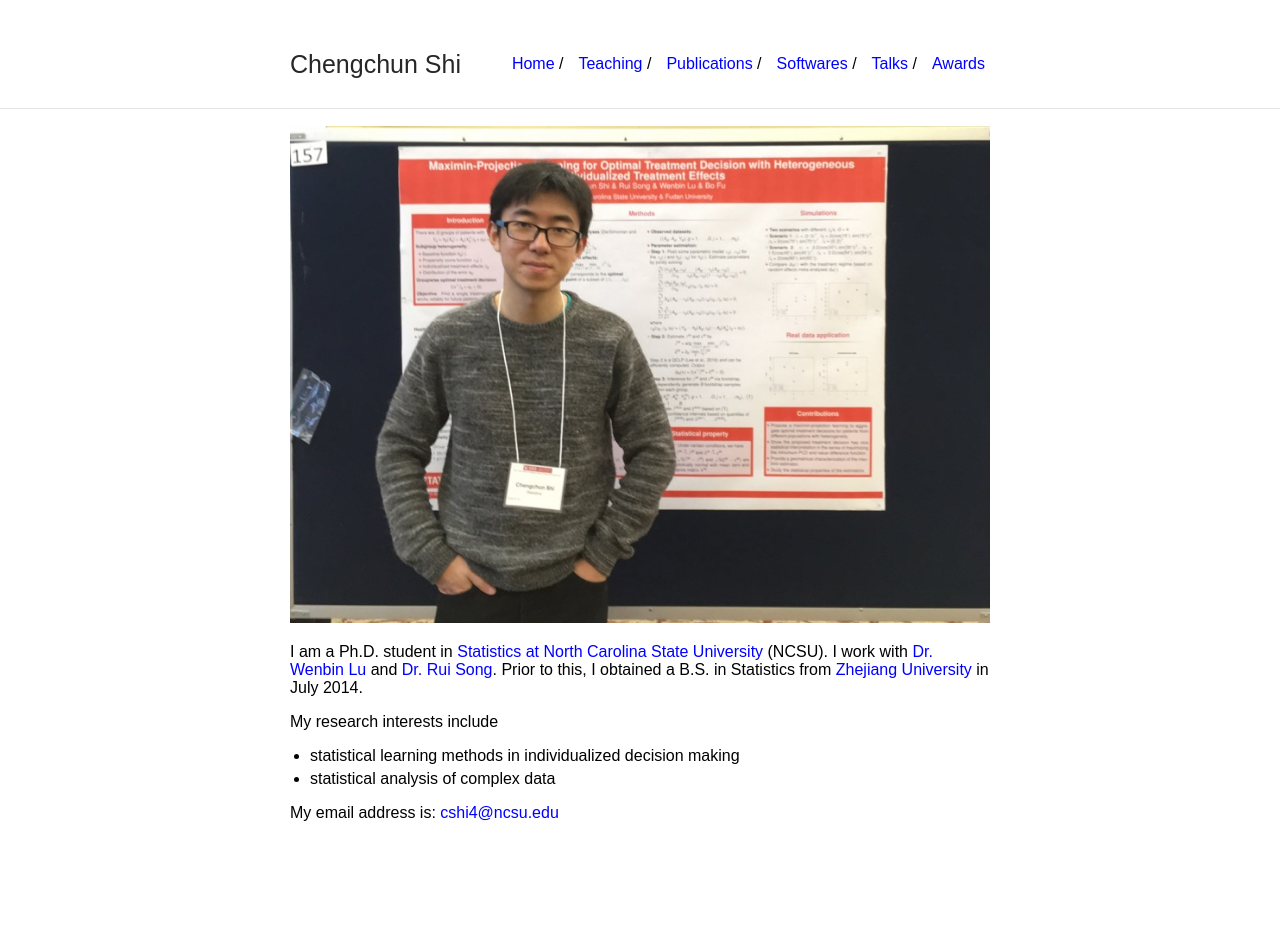
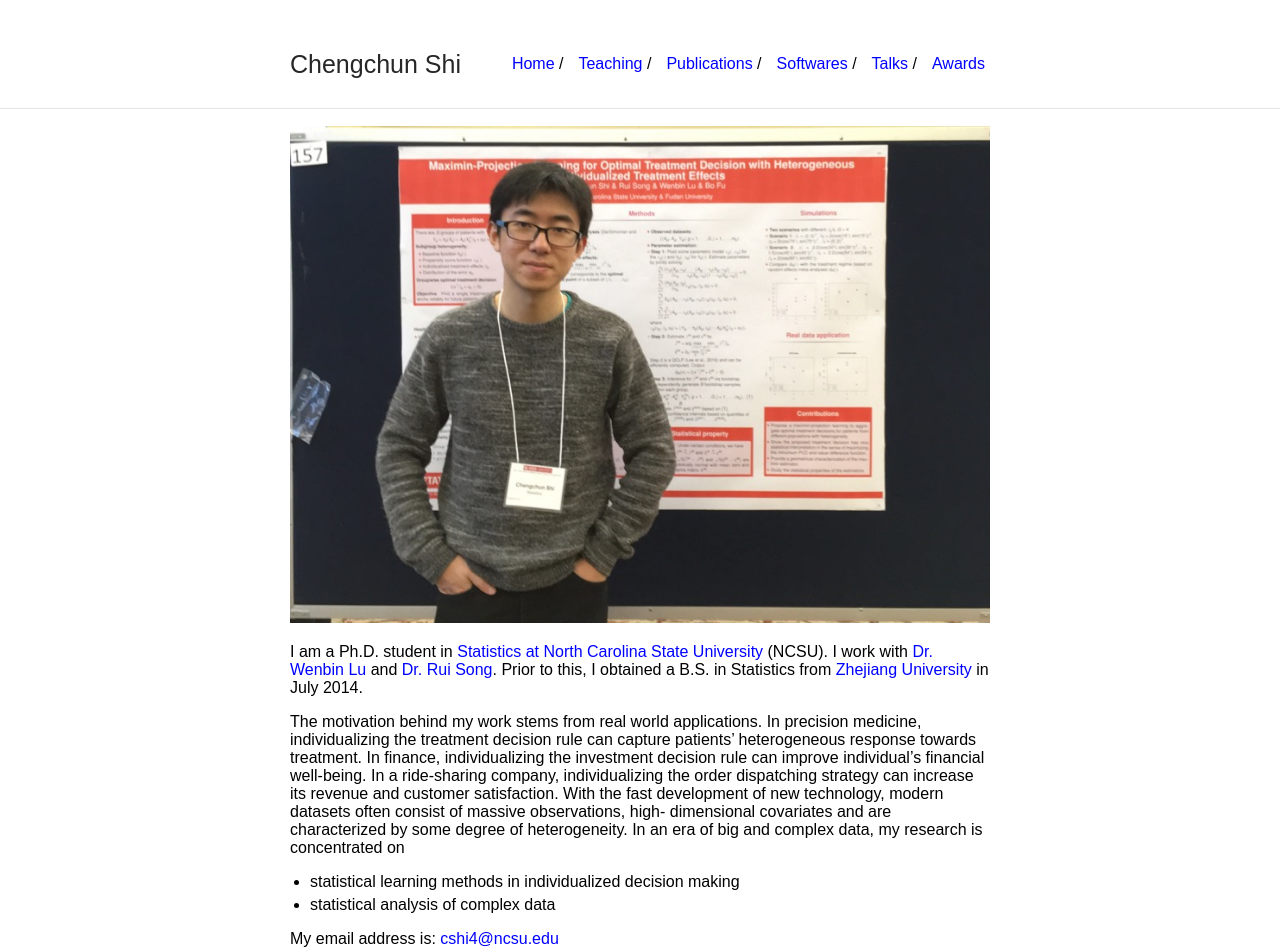
Before and after one commit to callmespring/callmespring.github.io, a Jekyll site: the page built from index.md, in a window 1280 px wide. Built offline with Jekyll 4.4.1, drawn with Linux system fonts in a browser that asks for light colours; before the commit the page ends 900 px from its top, so only the background shows below that.

Commit message:
Add files via upload

```diff
--- a/index.md
+++ b/index.md
@@ -8,7 +8,11 @@ layout: default
 I am a Ph.D. student in [Statistics at North Carolina State University](https://www.stat.ncsu.edu/) (NCSU). I work with [Dr. Wenbin Lu](https://www4.stat.ncsu.edu/~lu/) and
 [Dr. Rui Song](https://www4.stat.ncsu.edu/~song/). Prior to this, I obtained a B.S. in Statistics from [Zhejiang University](https://www.zju.edu.cn/english/) in July 2014.
 
-My research interests include
+The motivation behind my work stems from real world applications. In precision medicine, individualizing
+the treatment decision rule can capture patients' heterogeneous response towards treatment. In finance,
+individualizing the investment decision rule can improve individual's financial well-being. In a ride-sharing
+company, individualizing the order dispatching strategy can increase its revenue and customer satisfaction. With the fast development of new technology, modern datasets often consist of massive observations, high-
+dimensional covariates and are characterized by some degree of heterogeneity. In an era of big and complex data, my research is concentrated on
 
 <!---* [statistical methods in precision medicine](research_pm)-->
 * statistical learning methods in individualized decision making
```
